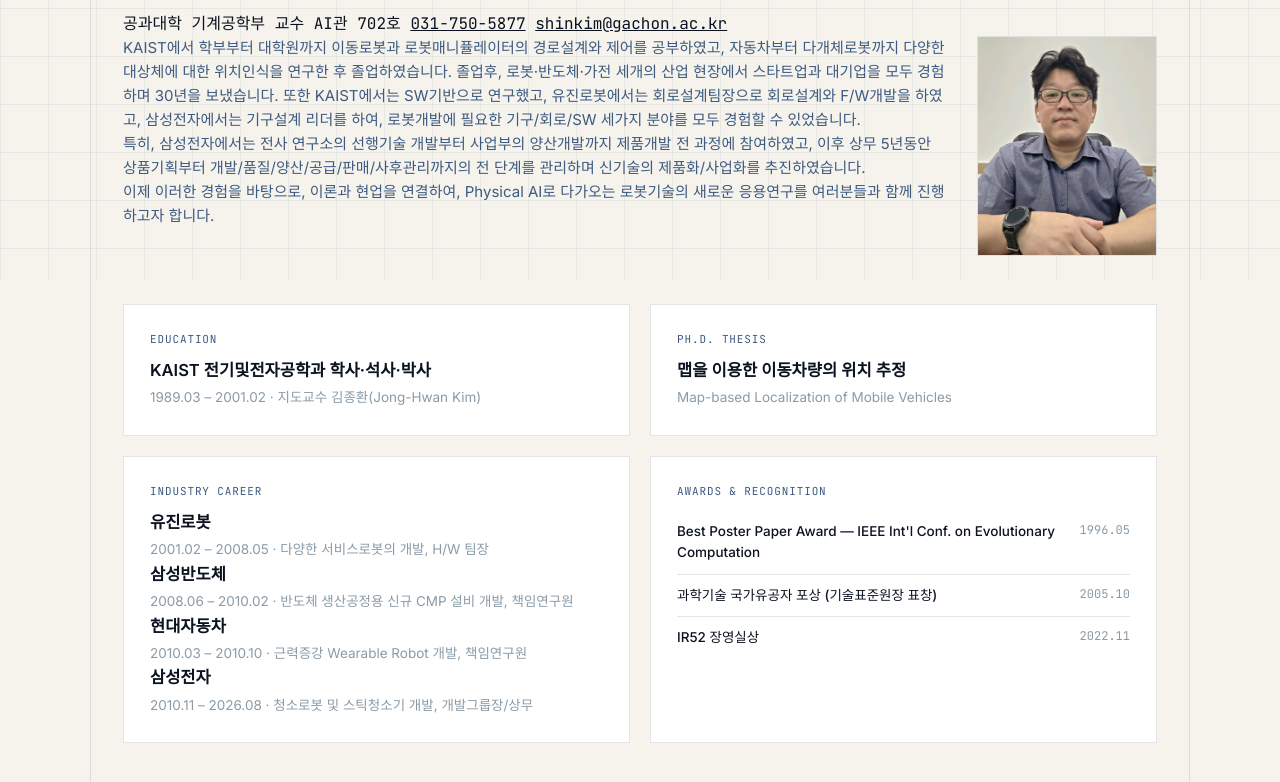
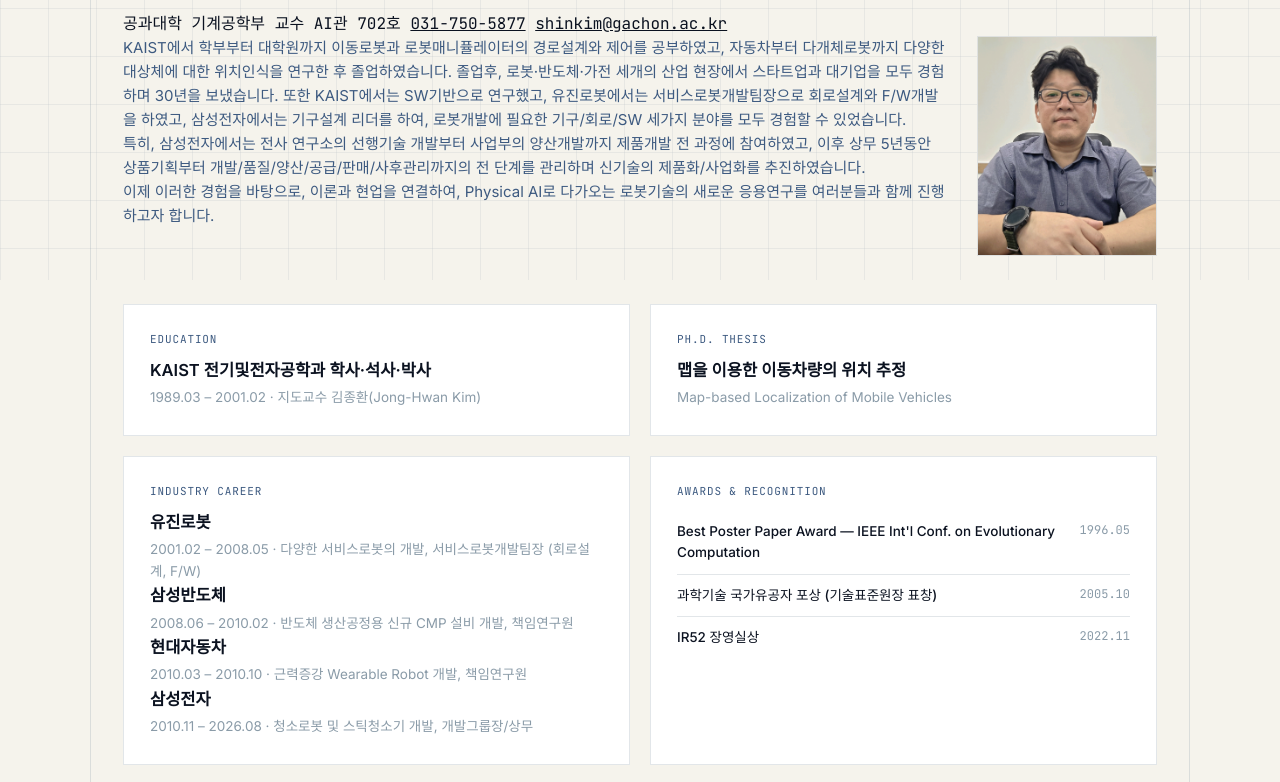
Before and after one commit to applied-embodied-intelligence-lab/applied-embodied-intelligence-lab.github.io, a plain HTML site: page members.html in a window 1280 px wide. Shown: the part 520-1302 px from the top of the page. Drawn offline with Linux system fonts and the light colour scheme.

Commit message:
Update Yujin Robot role and semiconductor CMP project details
- Yujin Robot role: 서비스로봇개발팀장 (회로설계, F/W)
- CMP project retitled as general domestic CMP equipment (w/ KCtech)
- Remove investment-replacement figure from CMP description

Co-Authored-By: Claude Opus 5.5 <noreply@anthropic.com>

```diff
--- a/members.html
+++ b/members.html
@@ -78,7 +78,7 @@
     <p class="section-sub">KAIST에서 학부부터 대학원까지 이동로봇과 로봇매니퓰레이터의 경로설계와 제어를 공부하였고,
       자동차부터 다개체로봇까지 다양한 대상체에 대한 위치인식을 연구한 후 졸업하였습니다.
       졸업후, 로봇·반도체·가전 세개의 산업 현장에서 스타트업과 대기업을 모두 경험하며 30년을 보냈습니다.
-      또한 KAIST에서는 SW기반으로 연구했고, 유진로봇에서는 회로설계팀장으로 회로설계와 F/W개발을 하였고,
+      또한 KAIST에서는 SW기반으로 연구했고, 유진로봇에서는 서비스로봇개발팀장으로 회로설계와 F/W개발을 하였고,
       삼성전자에서는 기구설계 리더를 하여, 로봇개발에 필요한 기구/회로/SW 세가지 분야를 모두 경험할 수 있었습니다. <br>
       특히, 삼성전자에서는 전사 연구소의 선행기술 개발부터 사업부의 양산개발까지 제품개발 전 과정에 참여하였고,
       이후 상무 5년동안 상품기획부터 개발/품질/양산/공급/판매/사후관리까지의 전 단계를 관리하며 신기술의
@@ -102,7 +102,7 @@
     <div class="credential-card">
       <div class="k">Industry Career</div>
       <div class="v">유진로봇</div>
-      <div class="d">2001.02 – 2008.05 · 다양한 서비스로봇의 개발, H/W 팀장</div>
+      <div class="d">2001.02 – 2008.05 · 다양한 서비스로봇의 개발, 서비스로봇개발팀장 (회로설계, F/W)</div>
       <div class="v">삼성반도체</div>
       <div class="d">2008.06 – 2010.02 · 반도체 생산공정용 신규 CMP 설비 개발, 책임연구원</div>
       <div class="v">현대자동차</div>
```
Also changed, not shown: project.html (+2 -2 lines).
